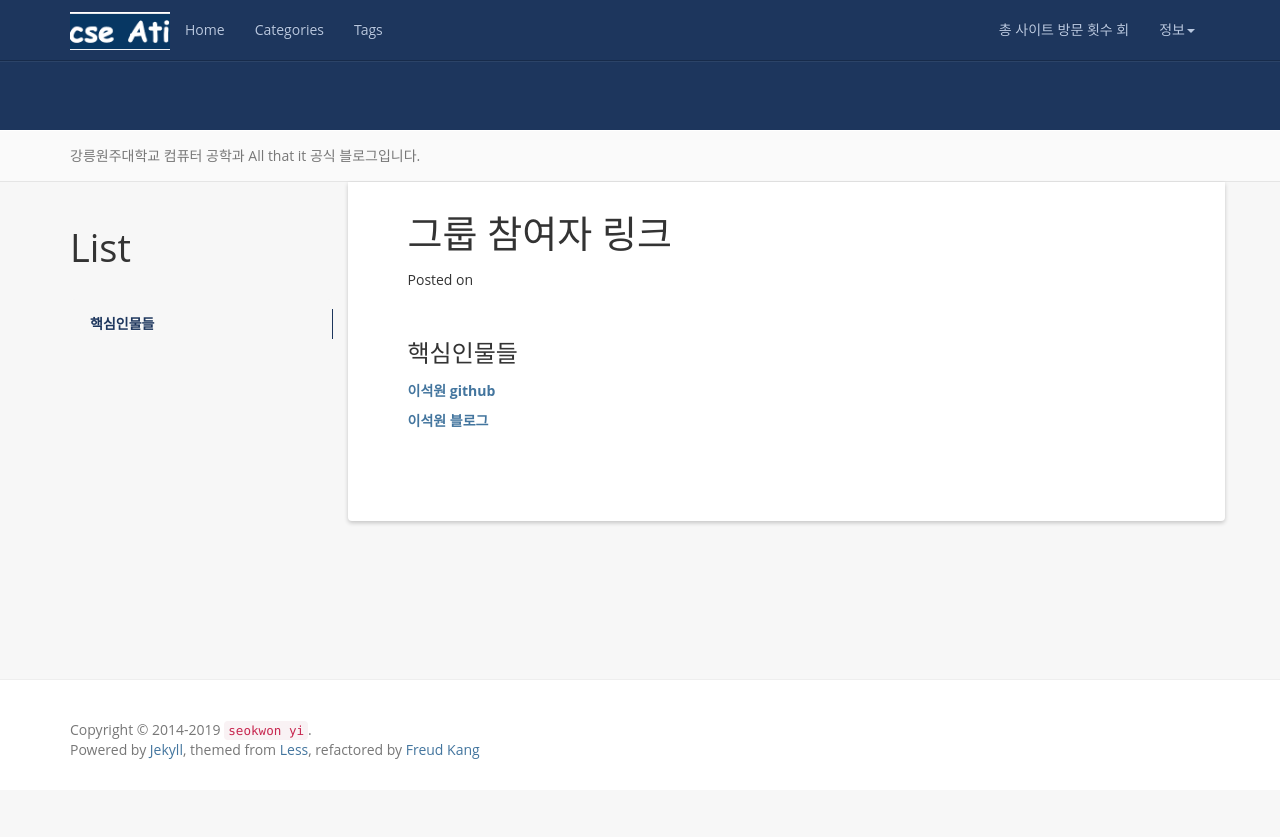
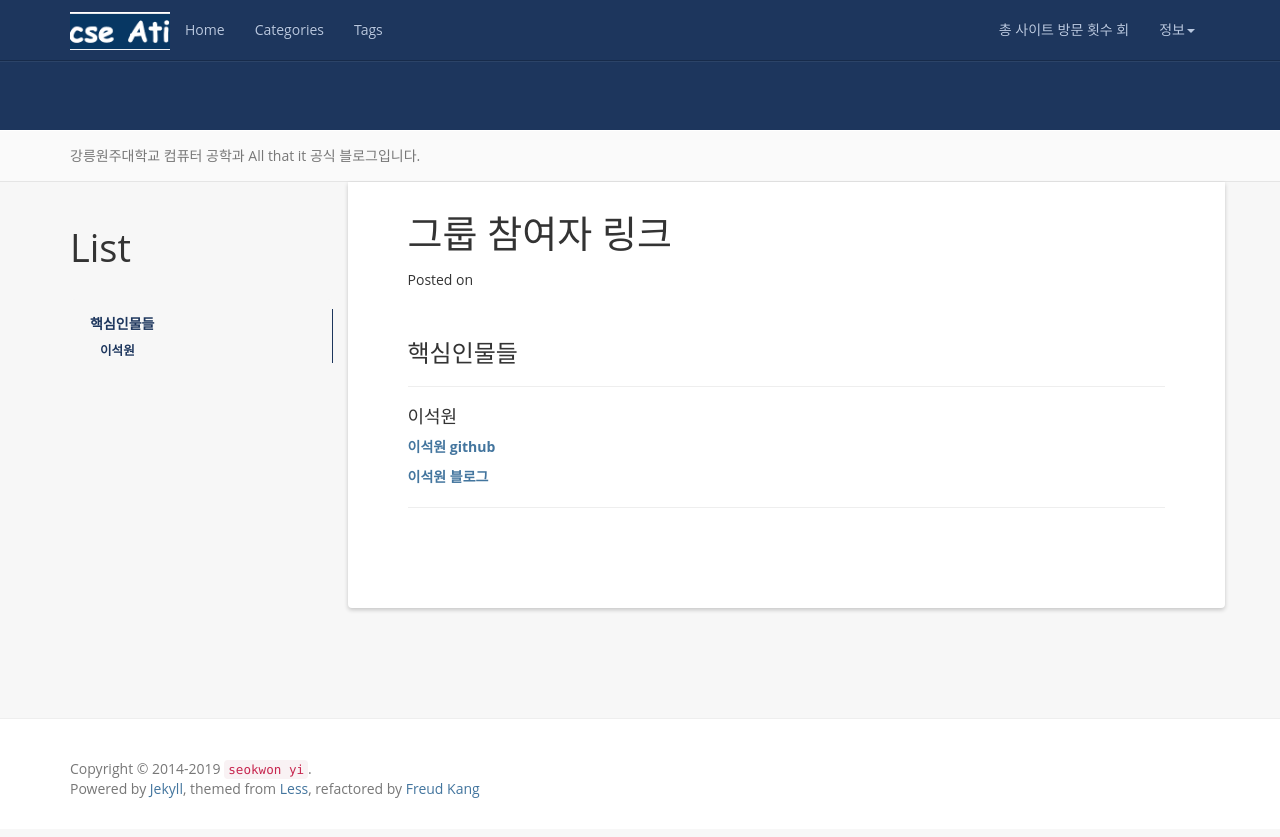
Before and after one commit to gwnucse/gwnucse.github.io, a Jekyll site: the page built from reference.md, in a window 1280 px wide. Shown: the top 837 px of the page. Built offline with Jekyll 4.4.1, drawn with Linux system fonts in a browser that asks for light colours; nearby versions of some CDN libraries; comment, search, counter and statistics services are not loaded.

Commit message:
edit reference

```diff
--- a/reference.md
+++ b/reference.md
@@ -7,8 +7,15 @@ permalink: /reference/
 * content
 {:toc}
 
+
 ### 핵심인물들
+
+---
+
+#### 이석원
 
 **[이석원 github](http://blog.csdn.net/cutesource/article/details/4901506)**
 
 **[이석원 블로그](https://gwnuysw.github.io/about/)**
+
+---
```
